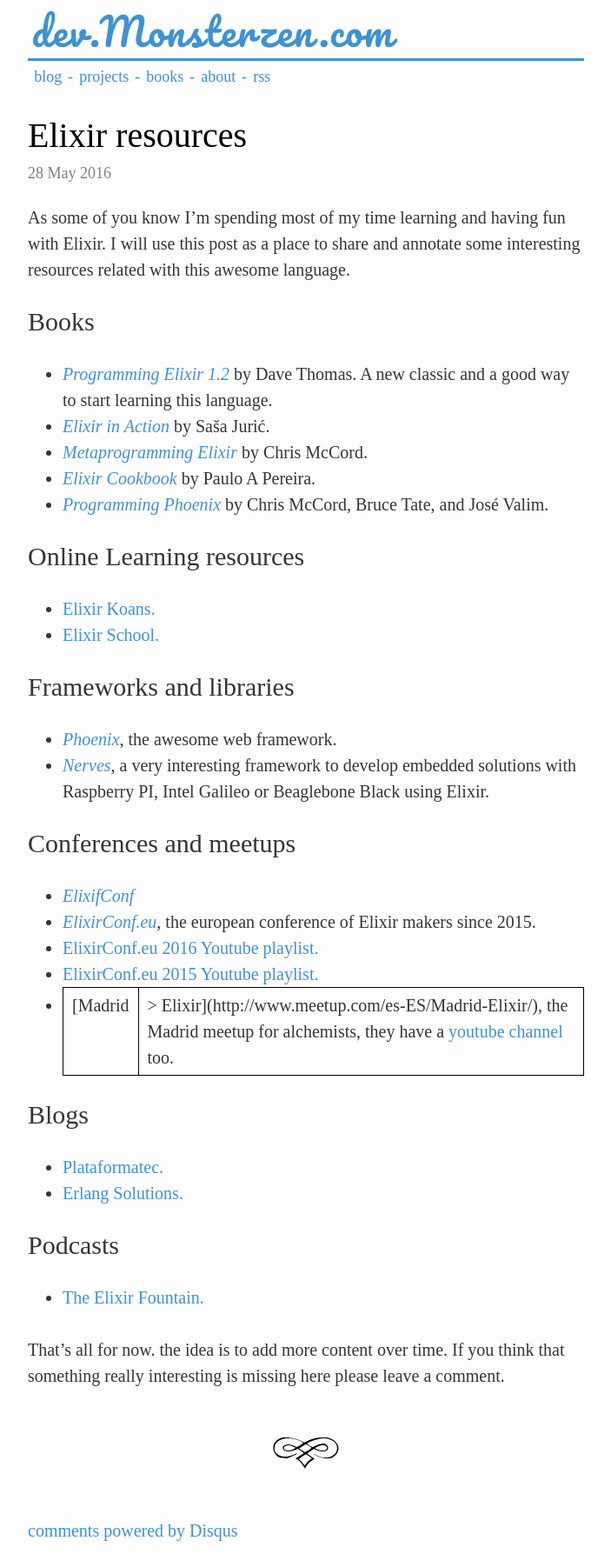
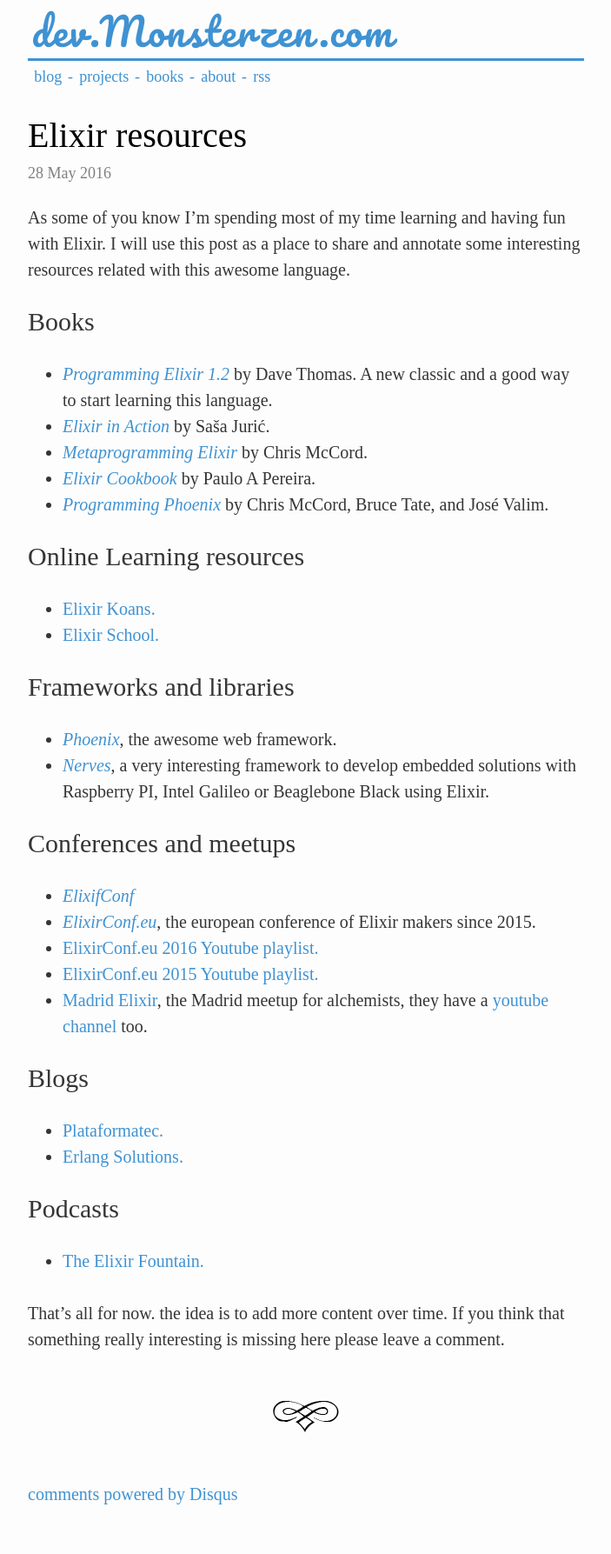
Before and after one commit to jfcalvo/jfcalvo.github.com, a Jekyll site: the page built from _posts/2016-05-28-elixir-resources.markdown, in a window 1280 px wide. Shown: the whole page at 87% size, without its empty margins (288-991 px from the left). Built offline with Jekyll 4.4.1, drawn with Linux system fonts in a browser that asks for light colours; some web fonts are replaced; comment, search, counter and statistics services are not loaded; after the commit the page ends 1745 px from its top, so only the background shows below that.

Commit message:
Fix bad content

```diff
--- a/_posts/2016-05-28-elixir-resources.markdown
+++ b/_posts/2016-05-28-elixir-resources.markdown
@@ -33,7 +33,7 @@ As some of you know I'm spending most of my time learning and having fun with El
 - [*ElixirConf.eu*](http://www.elixirconf.eu), the european conference of Elixir makers since 2015.
  - [ElixirConf.eu 2016 Youtube playlist.](https://www.youtube.com/playlist?list=PLWbHc_FXPo2gB7HUE-2H61HAEyszAph3H)
  - [ElixirConf.eu 2015 Youtube playlist.](https://www.youtube.com/playlist?list=PLWbHc_FXPo2jBXpr1IjyUgJ7hNS1eTf7H)
-- [Madrid |> Elixir](http://www.meetup.com/es-ES/Madrid-Elixir/), the Madrid meetup for alchemists, they have a [youtube channel](https://www.youtube.com/channel/UC9yYRwabRGjwb7Z5LCwRzfw) too.
+- [Madrid Elixir](http://www.meetup.com/es-ES/Madrid-Elixir/), the Madrid meetup for alchemists, they have a [youtube channel](https://www.youtube.com/channel/UC9yYRwabRGjwb7Z5LCwRzfw) too.
 
 ## Blogs
 
```
